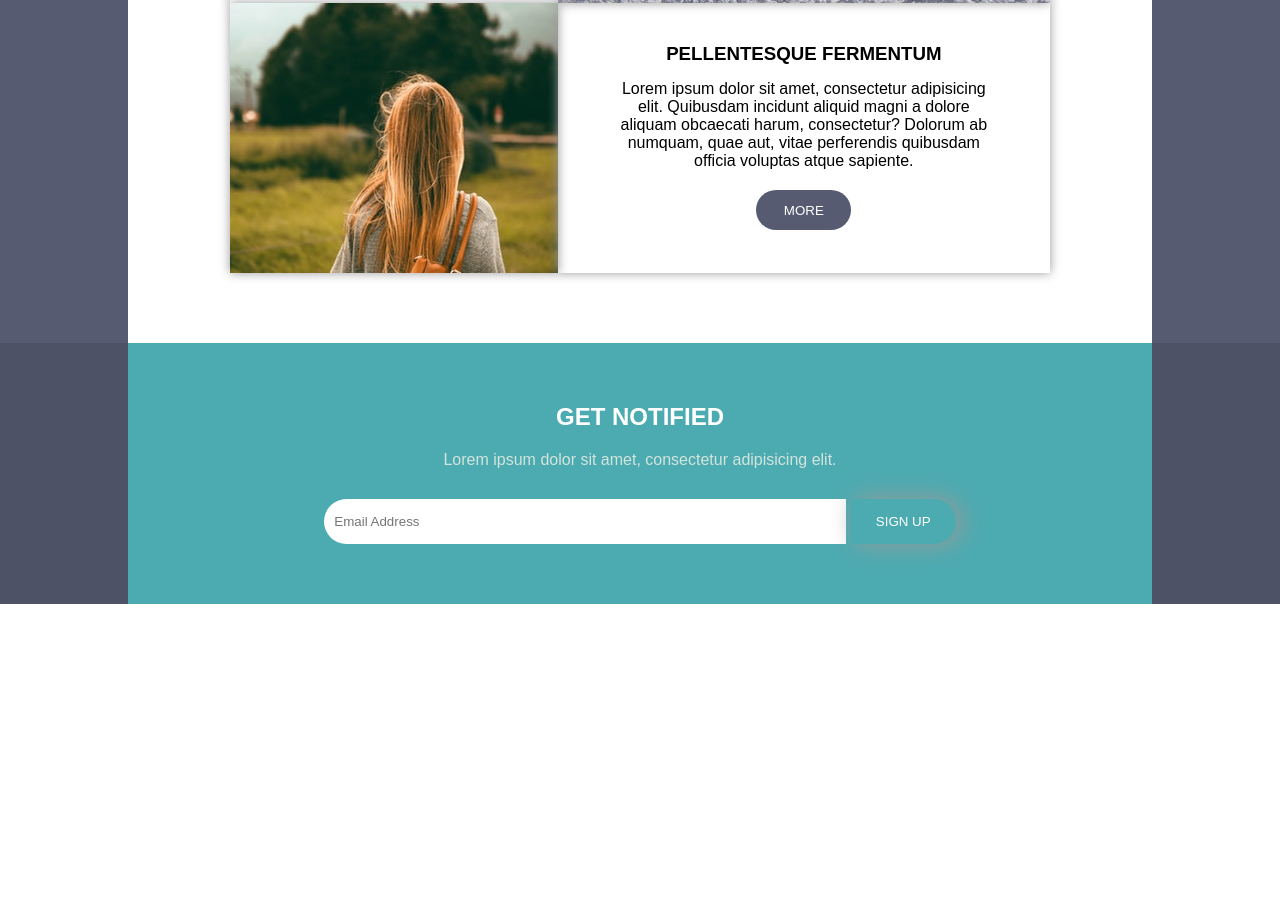
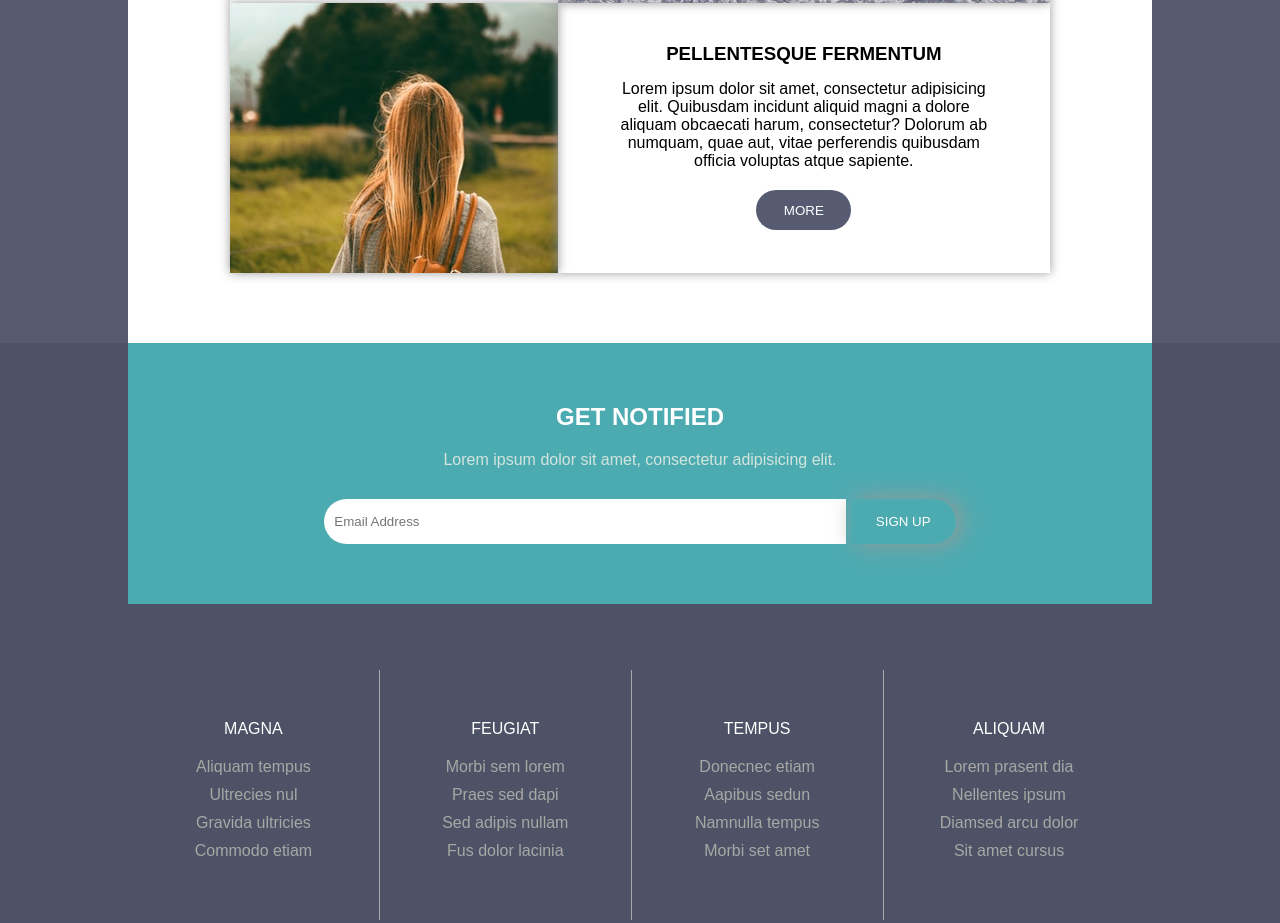
Before and after one commit to Tosinozin/altitude-clone, a plain HTML site: page index.html in a window 1280 px wide. Shown: the part 2330-3253 px from the top of the page. Before the commit the page ends 2934 px from the top, so only its background shows below. Drawn offline with Linux system fonts and the light colour scheme; files whose address does not match are found by name.

Commit message:
finished footer menu

```diff
--- a/css/style.css
+++ b/css/style.css
@@ -296,6 +296,7 @@ nav a{
 
 .thirdLayer{
     background-color: rgb(78, 82, 102);
+    overflow: hidden;
 }
 .container4{
     width: 80%;
@@ -332,3 +333,34 @@ nav a{
     box-shadow: 5px 0px 25px 0px #999;
     cursor: pointer;
 }
+
+.footerMenu{
+    width: 80%;
+    margin: 50px auto 0;
+    color: #fff;
+    text-align: center;
+}
+
+.footerMenu ul{
+    list-style: none;
+    float: left;
+    width: 19.5%;
+    padding: 50px 2.5%;
+}
+
+.footerMenu ul + ul {
+    border-left: 1px solid rgb(166, 168, 164);
+}
+.footerMenu ul li:first-child{
+    padding-bottom: 20px;
+}
+.footerMenu ul li{
+    padding-bottom: 10px;
+}
+.footerMenu ul li a{
+    text-decoration: none;
+    color: rgb(166, 168, 164);
+}
+.footerMenu ul li a:hover{
+    color: rgb(76, 171, 177);
+}
--- a/index.html
+++ b/index.html
@@ -138,7 +138,38 @@
             <input type="text" name="email" placeholder="Email Address">
             <button>SIGN UP</button>
         </div>
+
+
+        <div class="footerMenu">
+            <ul>
+                <li>MAGNA</li>
+                <li><a href="#">Aliquam tempus</a></li>
+                <li><a href="#">Ultrecies nul</a></li>
+                <li><a href="#">Gravida ultricies</a></li>
+                <li><a href="#">Commodo etiam</a></li>
+            </ul>
+            <ul>
+                <li>FEUGIAT</li>
+                <li><a href="#">Morbi sem lorem</a></li>
+                <li><a href="#">Praes sed dapi</a></li>
+                <li><a href="#">Sed adipis nullam</a></li>
+                <li><a href="#">Fus dolor lacinia</a></li>
+            </ul>
+            <ul>
+                <li>TEMPUS</li>
+                <li><a href="#">Donecnec etiam</a></li>
+                <li><a href="#">Aapibus sedun</a></li>
+                <li><a href="#">Namnulla tempus</a></li>
+                <li><a href="#">Morbi set amet</a></li>
+            </ul>
+            <ul>
+                <li>ALIQUAM</li>
+                <li><a href="#">Lorem prasent dia</a></li>
+                <li><a href="#">Nellentes ipsum</a></li>
+                <li><a href="#">Diamsed arcu dolor</a></li>
+                <li><a href="#">Sit amet cursus</a></li>
+            </ul>
+        </div>
     </div>
-
 </body>
 </html>
```
